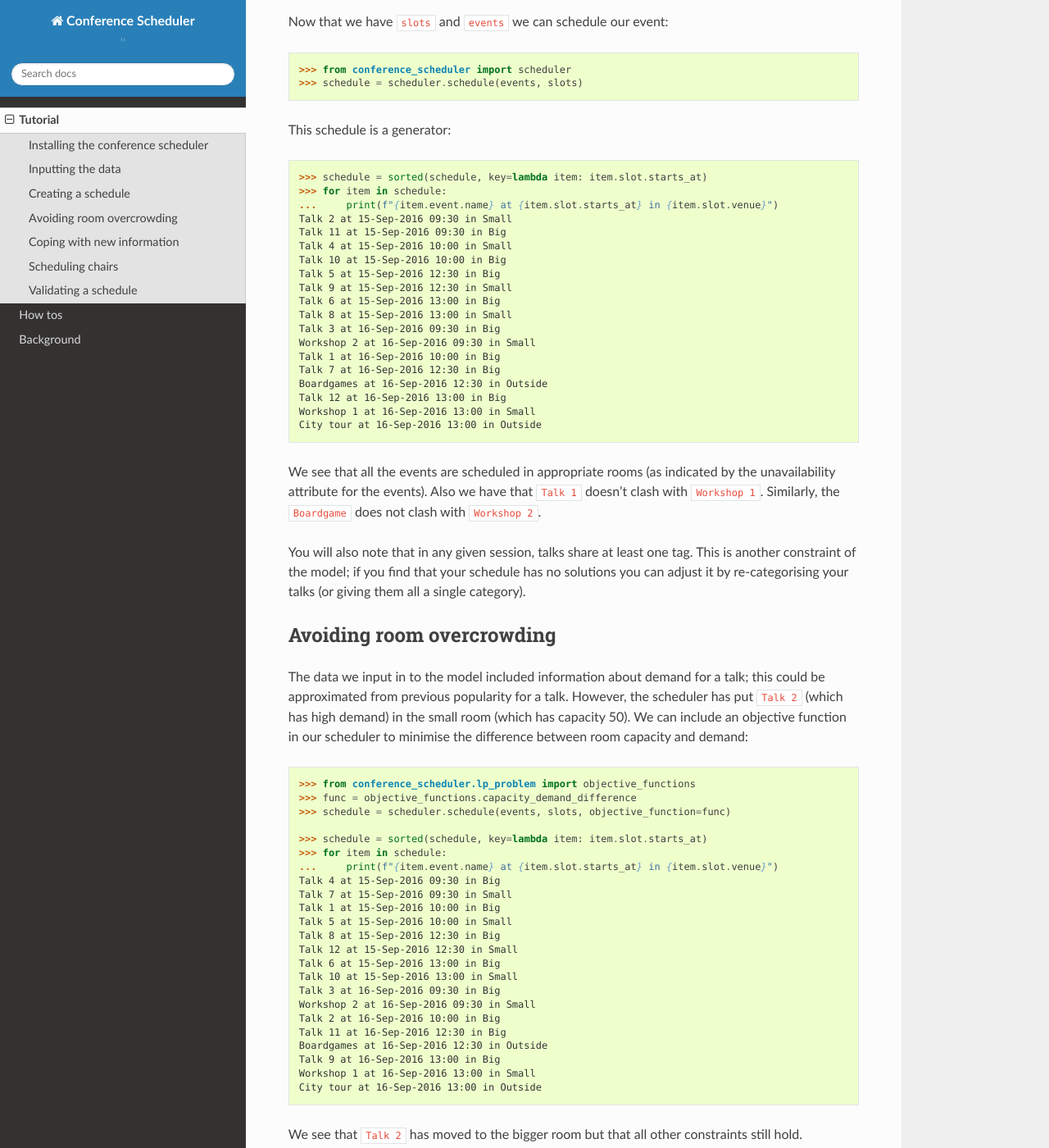
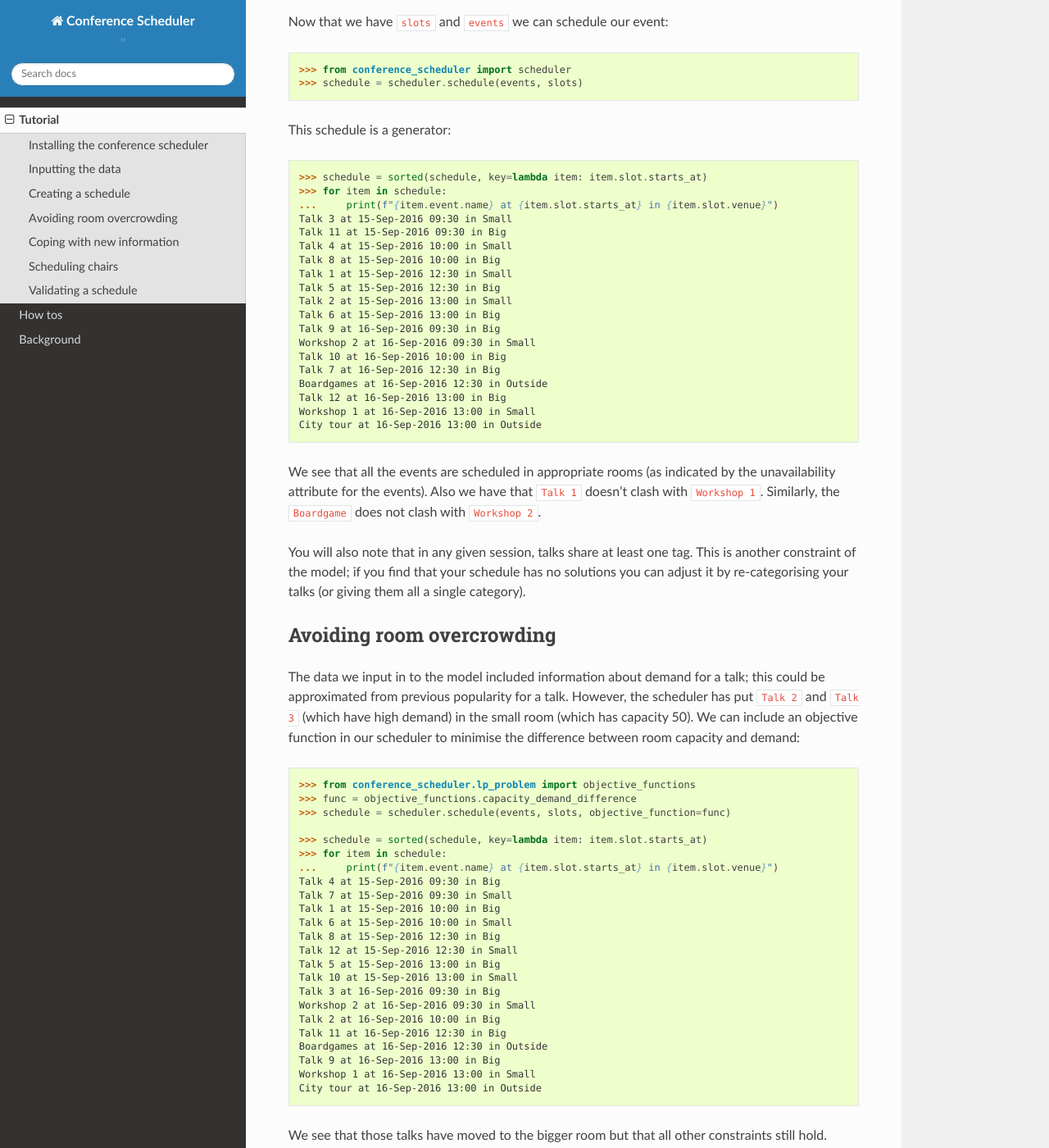
Before and after one commit to PyconUK/ConferenceScheduler, a Sphinx documentation site: the page built from docs/tutorial/index.rst, in a window 1280 px wide and 1400 px high, scrolled down 2172 px. Shown: the whole window at 82% size. Built offline with Sphinx 7.4.7 and the Read the Docs theme 2.0.0, drawn with Linux system fonts in a browser that asks for light colours; some of the changed text lies outside the part shown.

Commit message:
Fix tutorial.

```diff
--- a/docs/tutorial/index.rst
+++ b/docs/tutorial/index.rst
@@ -107,22 +107,23 @@ This schedule is a generator::
     >>> schedule = sorted(schedule, key=lambda item: item.slot.starts_at)
     >>> for item in schedule:
     ...     print(f"{item.event.name} at {item.slot.starts_at} in {item.slot.venue}")
-    Talk 2 at 15-Sep-2016 09:30 in Small
+    Talk 3 at 15-Sep-2016 09:30 in Small
     Talk 11 at 15-Sep-2016 09:30 in Big
     Talk 4 at 15-Sep-2016 10:00 in Small
-    Talk 10 at 15-Sep-2016 10:00 in Big
+    Talk 8 at 15-Sep-2016 10:00 in Big
+    Talk 1 at 15-Sep-2016 12:30 in Small
     Talk 5 at 15-Sep-2016 12:30 in Big
-    Talk 9 at 15-Sep-2016 12:30 in Small
+    Talk 2 at 15-Sep-2016 13:00 in Small
     Talk 6 at 15-Sep-2016 13:00 in Big
-    Talk 8 at 15-Sep-2016 13:00 in Small
-    Talk 3 at 16-Sep-2016 09:30 in Big
+    Talk 9 at 16-Sep-2016 09:30 in Big
     Workshop 2 at 16-Sep-2016 09:30 in Small
-    Talk 1 at 16-Sep-2016 10:00 in Big
+    Talk 10 at 16-Sep-2016 10:00 in Big
     Talk 7 at 16-Sep-2016 12:30 in Big
     Boardgames at 16-Sep-2016 12:30 in Outside
     Talk 12 at 16-Sep-2016 13:00 in Big
     Workshop 1 at 16-Sep-2016 13:00 in Small
     City tour at 16-Sep-2016 13:00 in Outside
+
 
 We see that all the events are scheduled in appropriate rooms (as indicated by
 the unavailability attribute for the events). Also we have that :code:`Talk 1`
@@ -139,9 +140,9 @@ Avoiding room overcrowding
 
 The data we input in to the model included information about demand for a talk;
 this could be approximated from previous popularity for a talk. However, the
-scheduler has put :code:`Talk 2` (which has high demand) in the small room
-(which has capacity 50). We can include an objective function in our
-scheduler to minimise the difference between room capacity and demand::
+scheduler has put :code:`Talk 2` and :code:`Talk 3` (which have high demand) in
+the small room (which has capacity 50). We can include an objective function in
+our scheduler to minimise the difference between room capacity and demand::
 
     >>> from conference_scheduler.lp_problem import objective_functions
     >>> func = objective_functions.capacity_demand_difference
@@ -153,10 +154,10 @@ scheduler to minimise the difference between room capacity and demand::
     Talk 4 at 15-Sep-2016 09:30 in Big
     Talk 7 at 15-Sep-2016 09:30 in Small
     Talk 1 at 15-Sep-2016 10:00 in Big
-    Talk 5 at 15-Sep-2016 10:00 in Small
+    Talk 6 at 15-Sep-2016 10:00 in Small
     Talk 8 at 15-Sep-2016 12:30 in Big
     Talk 12 at 15-Sep-2016 12:30 in Small
-    Talk 6 at 15-Sep-2016 13:00 in Big
+    Talk 5 at 15-Sep-2016 13:00 in Big
     Talk 10 at 15-Sep-2016 13:00 in Small
     Talk 3 at 16-Sep-2016 09:30 in Big
     Workshop 2 at 16-Sep-2016 09:30 in Small
@@ -167,7 +168,8 @@ scheduler to minimise the difference between room capacity and demand::
     Workshop 1 at 16-Sep-2016 13:00 in Small
     City tour at 16-Sep-2016 13:00 in Outside
 
-We see that :code:`Talk 2` has moved to the bigger room but that all other
+
+We see that those talks have moved to the bigger room but that all other
 constraints still hold.
 
 Coping with new information
@@ -190,22 +192,21 @@ We can now solve the problem one more time from scratch just as before::
     >>> for item in alt_schedule:
     ...     print(f"{item.event.name} at {item.slot.starts_at} in {item.slot.venue}")
     Talk 1 at 15-Sep-2016 09:30 in Big
-    Talk 5 at 15-Sep-2016 09:30 in Small
+    Talk 8 at 15-Sep-2016 09:30 in Small
     Talk 4 at 15-Sep-2016 10:00 in Big
-    Talk 6 at 15-Sep-2016 10:00 in Small
+    Talk 5 at 15-Sep-2016 10:00 in Small
     Talk 3 at 15-Sep-2016 12:30 in Small
-    Talk 11 at 15-Sep-2016 12:30 in Big
+    Talk 9 at 15-Sep-2016 12:30 in Big
     Talk 2 at 15-Sep-2016 13:00 in Small
     Talk 12 at 15-Sep-2016 13:00 in Big
-    Talk 8 at 16-Sep-2016 09:30 in Big
+    Talk 11 at 16-Sep-2016 09:30 in Big
     Workshop 2 at 16-Sep-2016 09:30 in Small
     Talk 10 at 16-Sep-2016 10:00 in Big
-    Talk 9 at 16-Sep-2016 12:30 in Big
+    Talk 6 at 16-Sep-2016 12:30 in Big
     Boardgames at 16-Sep-2016 12:30 in Outside
     Talk 7 at 16-Sep-2016 13:00 in Big
     Workshop 1 at 16-Sep-2016 13:00 in Small
     City tour at 16-Sep-2016 13:00 in Outside
-
 
 This has resulted in a
 completely different schedule with a number of changes. We can however solve the
@@ -222,10 +223,10 @@ old schedule::
     Talk 4 at 15-Sep-2016 09:30 in Big
     Talk 7 at 15-Sep-2016 09:30 in Small
     Talk 1 at 15-Sep-2016 10:00 in Big
-    Talk 5 at 15-Sep-2016 10:00 in Small
+    Talk 6 at 15-Sep-2016 10:00 in Small
     Talk 8 at 15-Sep-2016 12:30 in Big
     Talk 11 at 15-Sep-2016 12:30 in Small
-    Talk 6 at 15-Sep-2016 13:00 in Big
+    Talk 5 at 15-Sep-2016 13:00 in Big
     Talk 10 at 15-Sep-2016 13:00 in Small
     Talk 3 at 16-Sep-2016 09:30 in Big
     Workshop 2 at 16-Sep-2016 09:30 in Small
@@ -248,10 +249,10 @@ We have 6 different sessions of talks to chair::
     Talk 1 at 15-Sep-2016 10:00 in Big
 
     Talk 7 at 15-Sep-2016 09:30 in Small
-    Talk 5 at 15-Sep-2016 10:00 in Small
+    Talk 6 at 15-Sep-2016 10:00 in Small
 
     Talk 8 at 15-Sep-2016 12:30 in Big
-    Talk 6 at 15-Sep-2016 13:00 in Big
+    Talk 5 at 15-Sep-2016 13:00 in Big
 
     Talk 11 at 15-Sep-2016 12:30 in Small
     Talk 10 at 15-Sep-2016 13:00 in Small
```
